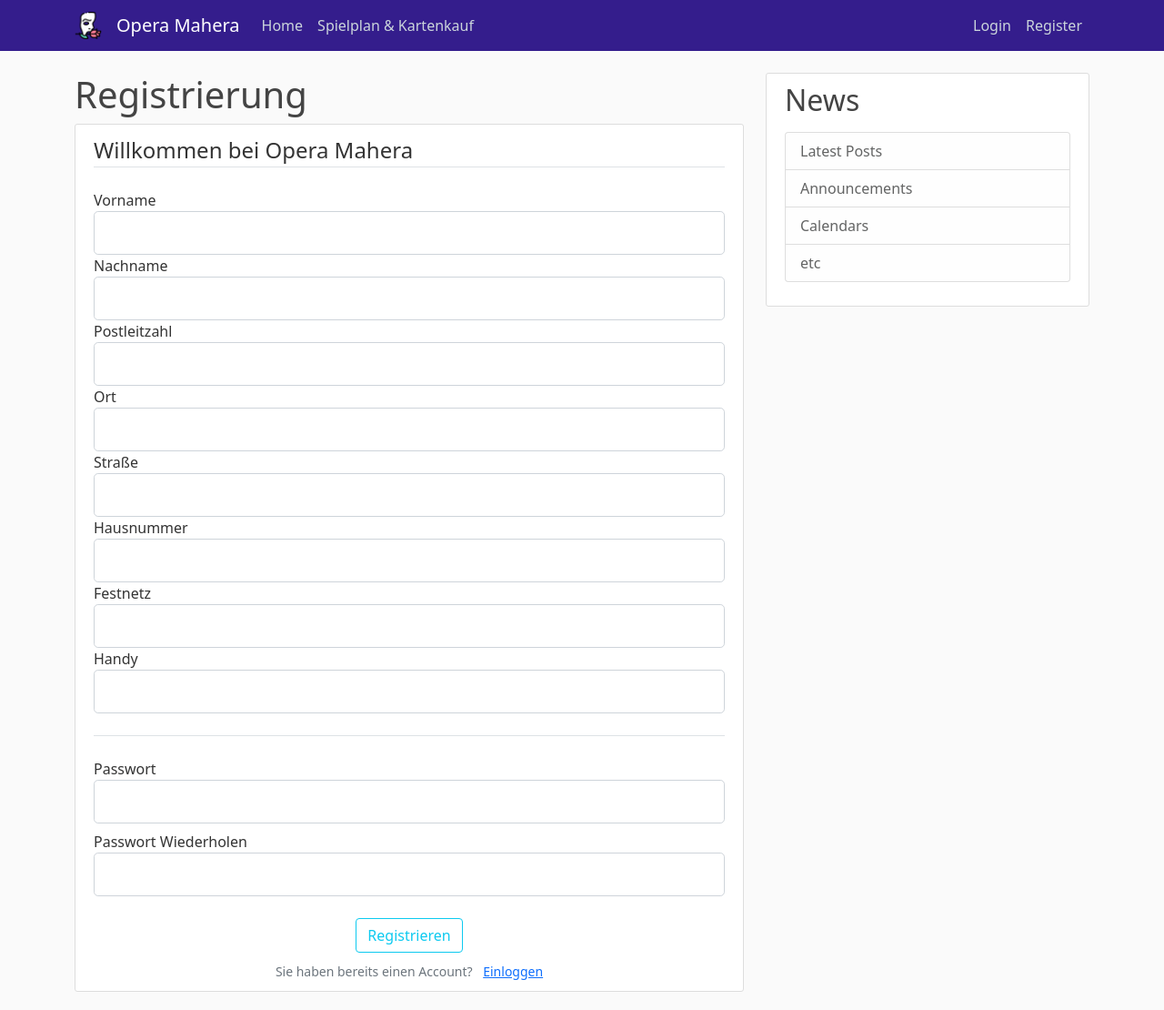
After one commit to pmyna/Opera-Ticket-System, a Flask app: page /register in a window 1280 px wide. The commit adds this page. Shown: the whole page at 91% size. Run offline with Flask 2, Linux system fonts and the light colour scheme.

Commit message:
Adding Register

```diff
--- /dev/null
+++ b/form.py
@@ -0,0 +1,26 @@
+from flask_wtf import *
+from wtforms import *
+from wtforms.validators import *
+
+
+class RegistrationForm(FlaskForm):
+    first_name = StringField('Vorname', [DataRequired()])
+    last_name = StringField('Nachname', [DataRequired()])
+    zip_code = StringField('Postleitzahl', validators=[DataRequired(), Length(min=4, max=4), Regexp(regex='^[0-9]$')])
+    city = StringField('Ort', [DataRequired()])
+    street = StringField('Straße', [DataRequired()])
+    house_number = StringField('Hausnummer', [DataRequired(), Length(min=1, max=7), Regexp(regex='^[0-9]$')])
+    landline = StringField('Festnetz', [Length(min=8, max=14), Regexp(regex='^[0-9]$')])
+    phone_number = StringField('Handy', [Length(min=8, max=14), Regexp(regex='^[0-9]$')])
+    password = PasswordField('Passwort', [DataRequired(), Length(min=5, max=20)])
+    confirm_password = PasswordField('Passwort Wiederholen', [DataRequired(), Length(min=5, max=20), EqualTo('password')])
+
+    submit = SubmitField('Registrieren')
+
+
+class LoginForm(FlaskForm):
+    customer_ID = StringField('Kundennummer', [DataRequired(), Length(min=3, max=3), Regexp(regex='^[0-9]$')])
+    password = PasswordField('Passwort', [DataRequired(), Length(min=5, max=20)])
+    remember = BooleanField('Remember me')
+
+    login = SubmitField('Login')
--- /dev/null
+++ b/requirements.txt
@@ -0,0 +1,2 @@
+WTForms~=3.0.1
+Flask~=2.0.3
--- a/templates/layout.html
+++ b/templates/layout.html
@@ -18,7 +18,6 @@
     {% endif %}
 
     <link rel="icon" href="{{ url_for('static', filename='icon.png') }}" type="image/icon type">
-
 </head>
 
 <body>
@@ -47,10 +46,19 @@
       </nav>
     </header>
 
-    <main role="main" class="container">
+      <main role="main" class="container">
       <div class="row">
         <div class="col-md-8">
-          {% block content %}{% endblock %}
+            {% with messages = get_flashed_messages(with_categories=true) %}
+                {% if messages %}
+                    {% for category, message in messages %}
+                        <div class="alert alert-{{ category }}">
+                            {{ message }}
+                        </div>
+                    {% endfor %}
+                {% endif %}
+            {% endwith %}
+            {% block content %}{% endblock %}
         </div>
         <div class="col-md-4">
           <div class="content-section">
--- /dev/null
+++ b/templates/login.html
@@ -0,0 +1,3 @@
+{% extends "layout.html" %}
+{% block content %}
+{% endblock content %}
--- /dev/null
+++ b/templates/register.html
@@ -0,0 +1,120 @@
+{% extends "layout.html" %}
+{% block content %}
+    <h1>Registrierung</h1>
+<div class="content-section">
+    <form method="POST" action="">
+        {{ form.hidden_tag() }}
+        <fieldset class="form-group">
+            <legend class="border-bottom mb-4"> Willkommen bei Opera Mahera </legend>
+            <div class="form-group">
+                {{ form.first_name.label(class="form-control-label") }}
+
+                {% if form.first_name.errors %}
+                    {{ form.first_name(class="form-control form-control-lg is-invalid") }}
+                    <div class="invalid-feedback">
+                        {% for error in form.first_name.errors %}
+                            <span>{{ error }}</span>
+                        {% endfor %}
+                    </div>
+                {% else %}
+                    {{ form.first_name(class="form-control form-control-lg") }}
+                {% endif %}
+
+            </div>
+            <div class="form-group">
+                {{ form.last_name.label(class="form-control-label") }}
+                {% if form.last_name.errors %}
+                    {{ form.last_name(class="form-control form-control-lg is-invalid") }}
+                    <div class="invalid-feedback">
+                        {% for error in form.last_name.errors %}
+                            <span>{{ error }}</span>
+                        {% endfor %}
+                    </div>
+                {% else %}
+                    {{ form.last_name(class="form-control form-control-lg") }}
+                {% endif %}
+
+            </div>
+            <div class="form-group">
+                {{ form.zip_code.label(class="form-control-label") }}
+                {% if form.zip_code.errors %}
+                    {{ form.zip_code(class="form-control form-control-lg is-invalid") }}
+                    <div class="invalid-feedback">
+                        {% for error in form.zip_code.errors %}
+                            <span>{{ error }}</span>
+                        {% endfor %}
+                    </div>
+                {% else %}
+                    {{ form.zip_code(class="form-control form-control-lg") }}
+                {% endif %}
+
+            </div>
+            <div class="form-group">
+                {{ form.city.label(class="form-control-label") }}
+                {% if form.city.errors %}
+                    {{ form.city(class="form-control form-control-lg is-invalid") }}
+                    <div class="invalid-feedback">
+                        {% for error in form.city.errors %}
+                            <span>{{ error }}</span>
+                        {% endfor %}
+                    </div>
+                {% else %}
+                    {{ form.city(class="form-control form-control-lg") }}
+                {% endif %}
+            </div>
+            <div class="form-group">
+                {{ form.street.label(class="form-control-label") }}
+                {% if form.street.errors %}
+                    {{ form.street(class="form-control form-control-lg is-invalid") }}
+                    <div class="invalid-feedback">
+                        {% for error in form.street.errors %}
+                            <span>{{ error }}</span>
+                        {% endfor %}
+                    </div>
+                {% else %}
+                    {{ form.street(class="form-control form-control-lg") }}
+                {% endif %}
+            </div>
+            <div class="form-group">
+                {{ form.house_number.label(class="form-control-label") }}
+                {% if form.house_number.errors %}
+                    {{ form.house_number(class="form-control form-control-lg is-invalid") }}
+                    <div class="invalid-feedback">
+                        {% for error in form.house_number.errors %}
+                            <span>{{ error }}</span>
+                        {% endfor %}
+                    </div>
+                {% else %}
+                    {{ form.house_number(class="form-control form-control-lg") }}
+                {% endif %}
+            </div>
+            <div class="form-group">
+                {{ form.landline.label(class="form-control-label") }}
+                {{ form.landline(class="form-control form-control-lg") }}
+            </div>
+            <div class="form-group">
+                {{ form.phone_number.label(class="form-control-label") }}
+                {{ form.phone_number(class="form-control form-control-lg") }}
+            </div>
+            <div class="border-bottom mb-4 mt-4"></div>
+            <div class="form-group mb-2">
+                {{ form.password.label(class="form-control-label") }}
+                {{ form.password(class="form-control form-control-lg") }}
+            </div>
+            <div class="form-group mb-4">
+                {{ form.confirm_password.label(class="form-control-label") }}
+                {{ form.confirm_password(class="form-control form-control-lg") }}
+            </div>
+        </fieldset>
+        <div class="form-group mb-2" align="center">
+            {{ form.submit(class="btn btn-outline-info") }}
+        </div>
+
+        <div class="text-center">
+            <small class="text-muted">
+        Sie haben bereits einen Account? <a class="ms-2" href="{{ url_for('login') }}">Einloggen</a>
+            </small>
+        </div>
+    </form>
+</div>
+{% endblock content %}
--- a/webapp.py
+++ b/webapp.py
@@ -1,6 +1,8 @@
-from flask import Flask, render_template, url_for
+from flask import *
+from form import *
 app = Flask(__name__)
 
+app.config['SECRET_KEY'] = 'e435f666e9f07eb13be460507c9c12b3'
 
 @app.route("/")
 @app.route("/home")
@@ -13,5 +15,20 @@ def about():
     return render_template('plan.html', title='Spielplan & Kartenkauf')
 
 
+@app.route("/register", methods=['GET', 'POST'])
+def register():
+    form = RegistrationForm()
+    if form.validate_on_submit():
+        flash(f'Erfolgreich registriert!', 'success')
+        return redirect(url_for('home'))
+    return render_template('register.html', title='Registrierung', form=form)
+
+
+@app.route("/login")
+def login():
+    form = LoginForm()
+    return render_template('login.html', title='Registrierung', form=form)
+
+
 if __name__ == '__main__':
     app.run(debug=True)
```
Also changed, not shown: static/main.css (+0 -47 lines), 2 other files.
